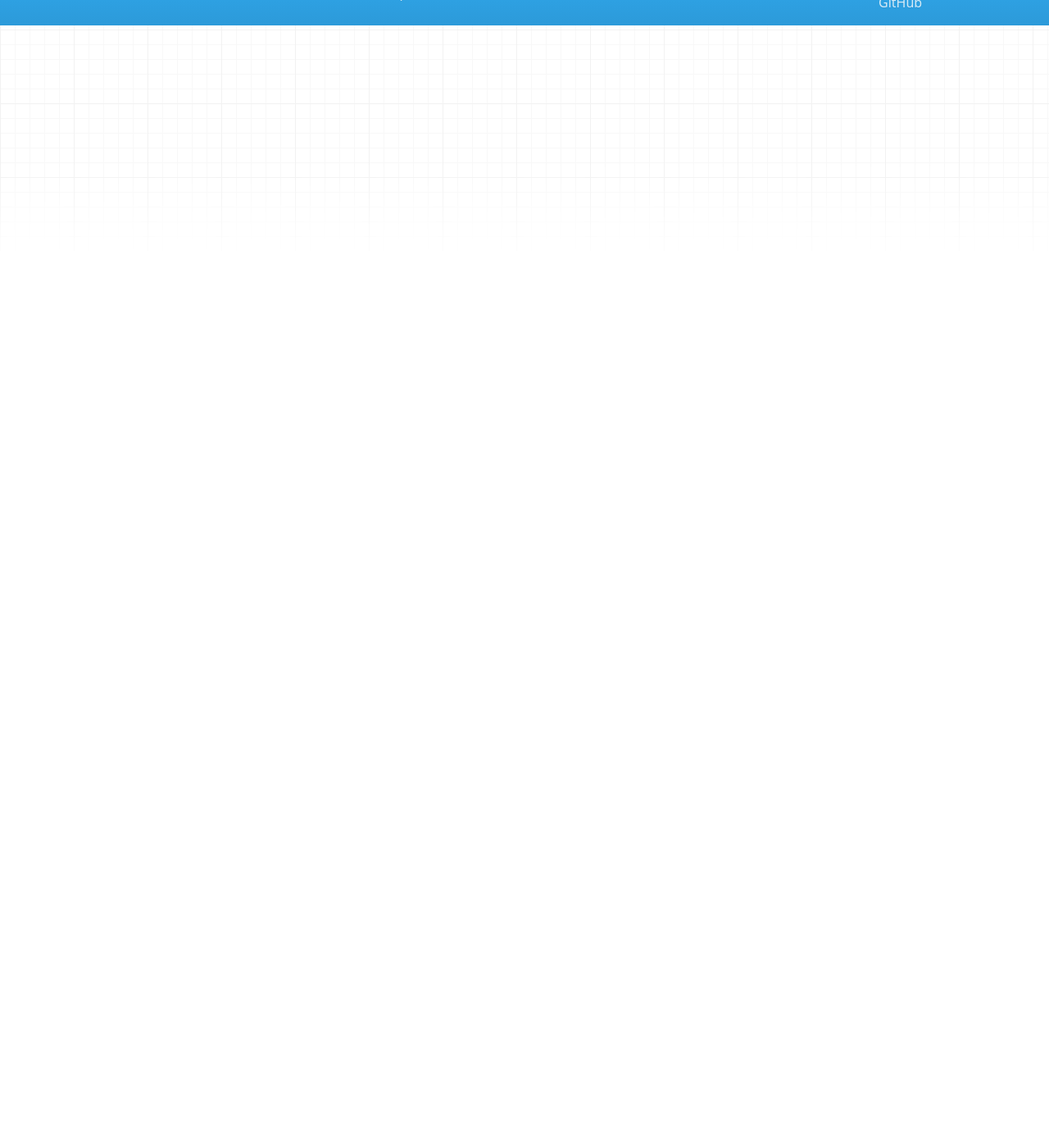
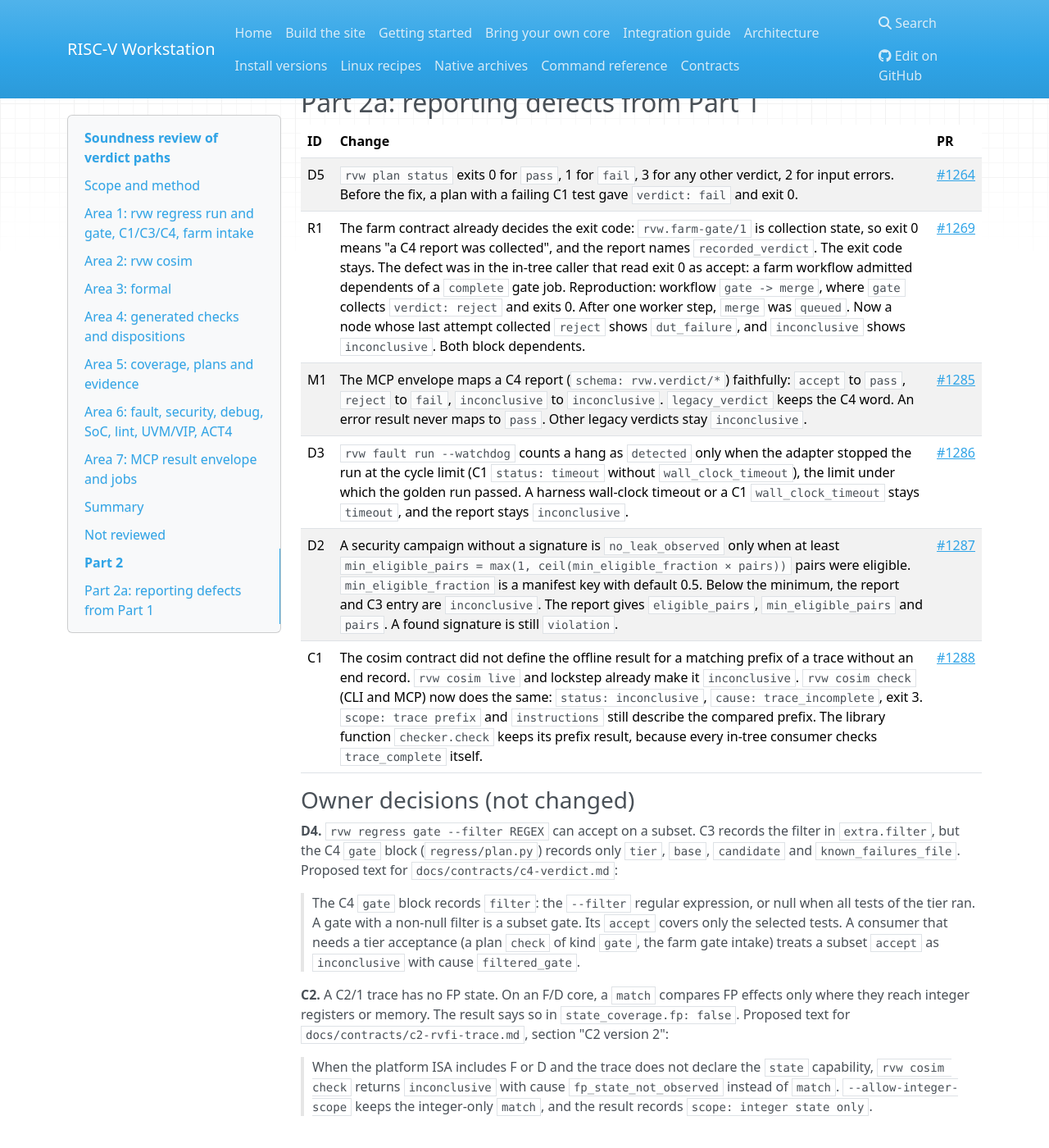
Before and after one commit to riscPrint/risc-v-workstation, an MkDocs documentation site: the page built from docs/status/2026-11-13/SOUNDNESS_REVIEW.md, in a window 1280 px wide and 1400 px high, scrolled down 9688 px. Shown: the whole window at 82% size. Built offline with MkDocs 1.6.1, drawn with Linux system fonts in a browser that asks for light colours; nearby versions of some CDN libraries.

Commit message:
docs(status): add soundness review part 2a reporting fixes
Co-Authored-By: Claude <noreply@anthropic.com>

```diff
--- a/docs/status/2026-11-13/SOUNDNESS_REVIEW.md
+++ b/docs/status/2026-11-13/SOUNDNESS_REVIEW.md
@@ -351,3 +351,43 @@ There was not enough time to review these areas in depth:
 - Privilege, memory-order, CSR, VexiiRiscv and arch-model areas.
 - VIP protocol agents' own monitors (`vip/*.py`) and Uvm/ conformance runs.
 - The VS Code extension, SpinalWaves, SpinalTrace and SpinalBlocks (no verdicts).
+
+# Part 2
+
+Date: 2026-11-13. Base: `origin/main` at `79488348` (after #1258). Same method and labels as
+Part 1. Part 2 has two jobs: fix the cheap reporting defects that Part 1
+recorded as unusual, and review the areas that Part 1 did not read.
+
+## Part 2a: reporting defects from Part 1
+
+| ID | Change | PR |
+|---|---|---|
+| D5 | `rvw plan status` exits 0 for `pass`, 1 for `fail`, 3 for any other verdict, 2 for input errors. Before the fix, a plan with a failing C1 test gave `verdict: fail` and exit 0. | [#1264](https://github.com/riscPrint/risc-v-workstation/pull/1264) |
+| R1 | The farm contract already decides the exit code: `rvw.farm-gate/1` is collection state, so exit 0 means "a C4 report was collected", and the report names `recorded_verdict`. The exit code stays. The defect was in the in-tree caller that read exit 0 as accept: a farm workflow admitted dependents of a `complete` gate job. Reproduction: workflow `gate -> merge`, where `gate` collects `verdict: reject` and exits 0. After one worker step, `merge` was `queued`. Now a node whose last attempt collected `reject` shows `dut_failure`, and `inconclusive` shows `inconclusive`. Both block dependents. | [#1269](https://github.com/riscPrint/risc-v-workstation/pull/1269) |
+| M1 | The MCP envelope maps a C4 report (`schema: rvw.verdict/*`) faithfully: `accept` to `pass`, `reject` to `fail`, `inconclusive` to `inconclusive`. `legacy_verdict` keeps the C4 word. An error result never maps to `pass`. Other legacy verdicts stay `inconclusive`. | [#1285](https://github.com/riscPrint/risc-v-workstation/pull/1285) |
+| D3 | `rvw fault run --watchdog` counts a hang as `detected` only when the adapter stopped the run at the cycle limit (C1 `status: timeout` without `wall_clock_timeout`), the limit under which the golden run passed. A harness wall-clock timeout or a C1 `wall_clock_timeout` stays `timeout`, and the report stays `inconclusive`. | [#1286](https://github.com/riscPrint/risc-v-workstation/pull/1286) |
+| D2 | A security campaign without a signature is `no_leak_observed` only when at least `min_eligible_pairs = max(1, ceil(min_eligible_fraction × pairs))` pairs were eligible. `min_eligible_fraction` is a manifest key with default 0.5. Below the minimum, the report and C3 entry are `inconclusive`. The report gives `eligible_pairs`, `min_eligible_pairs` and `pairs`. A found signature is still `violation`. | [#1287](https://github.com/riscPrint/risc-v-workstation/pull/1287) |
+| C1 | The cosim contract did not define the offline result for a matching prefix of a trace without an end record. `rvw cosim live` and lockstep already make it `inconclusive`. `rvw cosim check` (CLI and MCP) now does the same: `status: inconclusive`, `cause: trace_incomplete`, exit 3. `scope: trace prefix` and `instructions` still describe the compared prefix. The library function `checker.check` keeps its prefix result, because every in-tree consumer checks `trace_complete` itself. | [#1288](https://github.com/riscPrint/risc-v-workstation/pull/1288) |
+
+### Owner decisions (not changed)
+
+**D4.** `rvw regress gate --filter REGEX` can accept on a subset. C3 records
+the filter in `extra.filter`, but the C4 `gate` block (`regress/plan.py`)
+records only `tier`, `base`, `candidate` and `known_failures_file`. Proposed
+text for `docs/contracts/c4-verdict.md`:
+
+> The C4 `gate` block records `filter`: the `--filter` regular expression, or
+> null when all tests of the tier ran. A gate with a non-null filter is a
+> subset gate. Its `accept` covers only the selected tests. A consumer that
+> needs a tier acceptance (a plan `check` of kind `gate`, the farm gate intake)
+> treats a subset `accept` as `inconclusive` with cause `filtered_gate`.
+
+**C2.** A C2/1 trace has no FP state. On an F/D core, a `match` compares FP
+effects only where they reach integer registers or memory. The result says so
+in `state_coverage.fp: false`. Proposed text for
+`docs/contracts/c2-rvfi-trace.md`, section "C2 version 2":
+
+> When the platform ISA includes F or D and the trace does not declare the
+> `state` capability, `rvw cosim check` returns `inconclusive` with cause
+> `fp_state_not_observed` instead of `match`. `--allow-integer-scope` keeps the
+> integer-only `match`, and the result records `scope: integer state only`.
```
